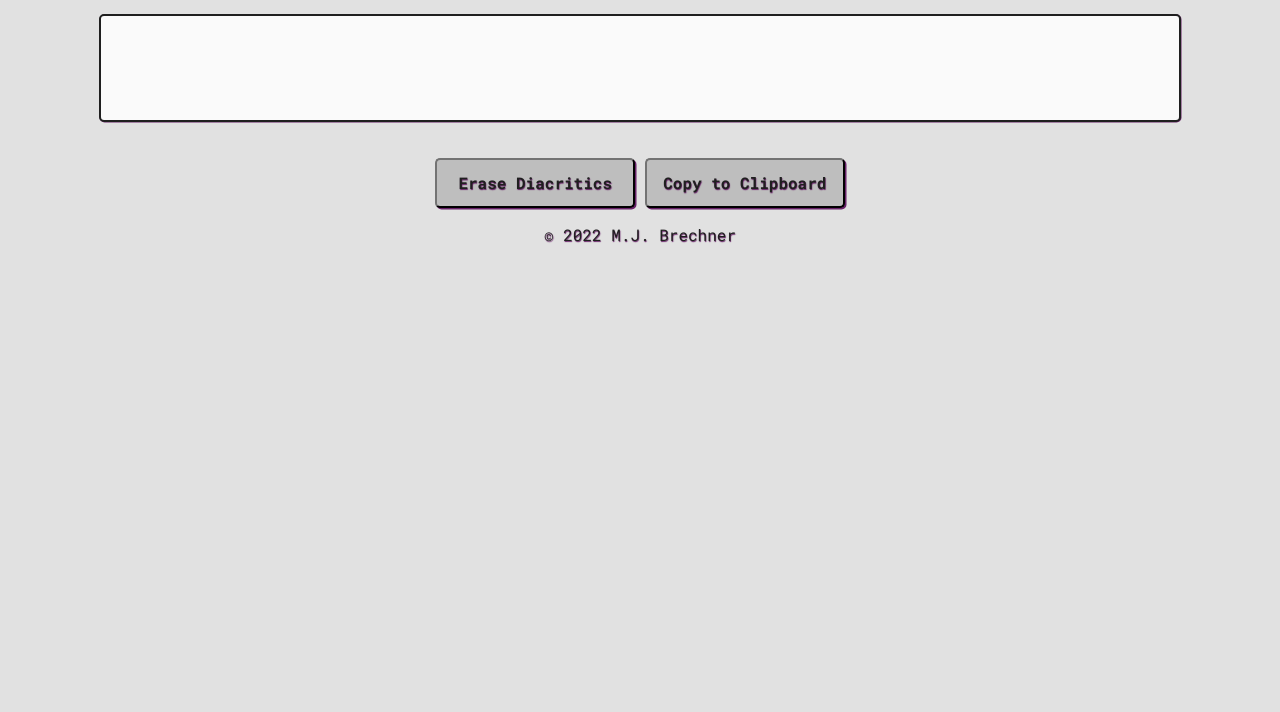
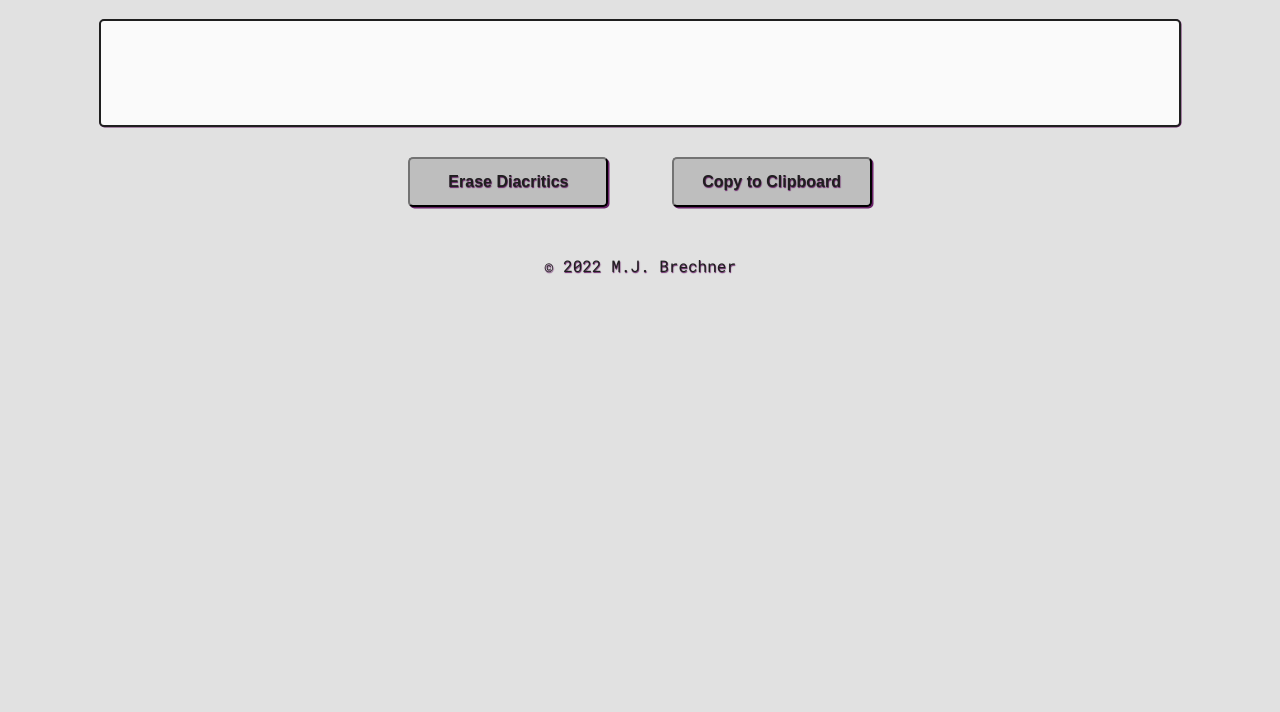
Before and after one commit to mjbrechner/diacritics-eraser, a plain HTML site: page index.html in a window 1280 px wide. Shown: the part 88-800 px from the top of the page. Drawn offline with Linux system fonts and the light colour scheme.

Commit message:
additional styling

```diff
--- a/css/styles.css
+++ b/css/styles.css
@@ -1,4 +1,6 @@
-* {
+body {
+    display: flex;
+    flex-direction: column;
     background-color: rgb(225, 225, 225);
     color: rgb(31, 31, 31);
     font-family: 'Roboto Mono', monospace;
@@ -25,17 +27,24 @@ h1 {
     resize: none;
 }
 
+.button-area {
+    display: flex;
+    justify-content: center;
+    gap: 5%;
+}
+
 .buttons {
+    background-color: rgb(190, 190, 190);
     color: rgb(31, 31, 31);
-    background-color: rgb(190, 190, 190);
     width: 200px;
     height: 50px;
     font-size: 1em;
+    font-weight: 700;
     text-shadow: .5px .5px 1px rgb(104, 34, 104);
-    font-weight: 700;
     border-color: rgb(31, 31, 31);
     box-shadow: 1.5px 1.5px rgb(104, 34, 104);
     border-radius: 5px;
+    cursor: pointer;
 }
 
 .buttons:active {
@@ -46,6 +55,7 @@ h1 {
 }
 
 footer {
+    margin-top: 2em;
     justify-items: center;
     text-shadow: .5px .5px 1px rgb(104, 34, 104);
 }
```
